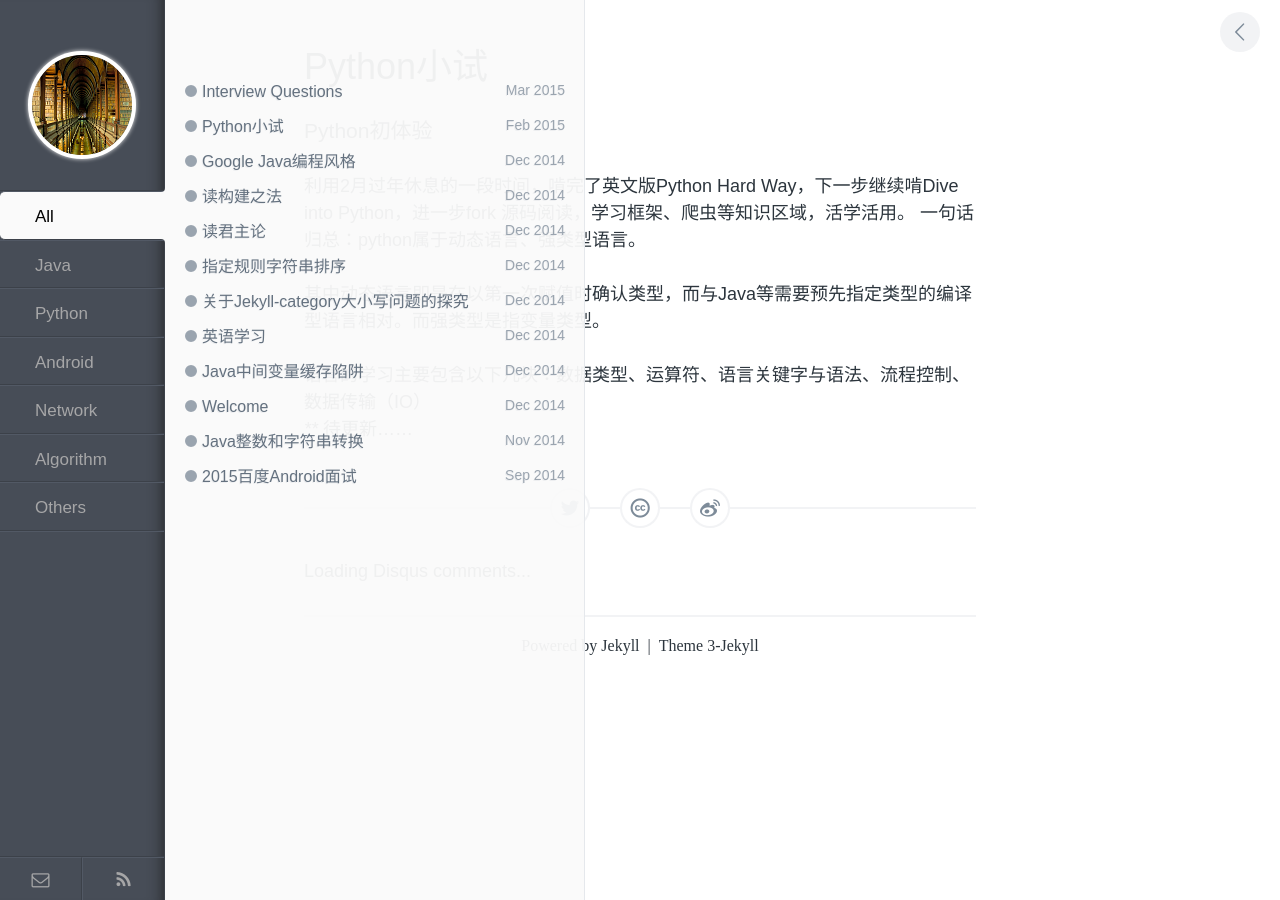
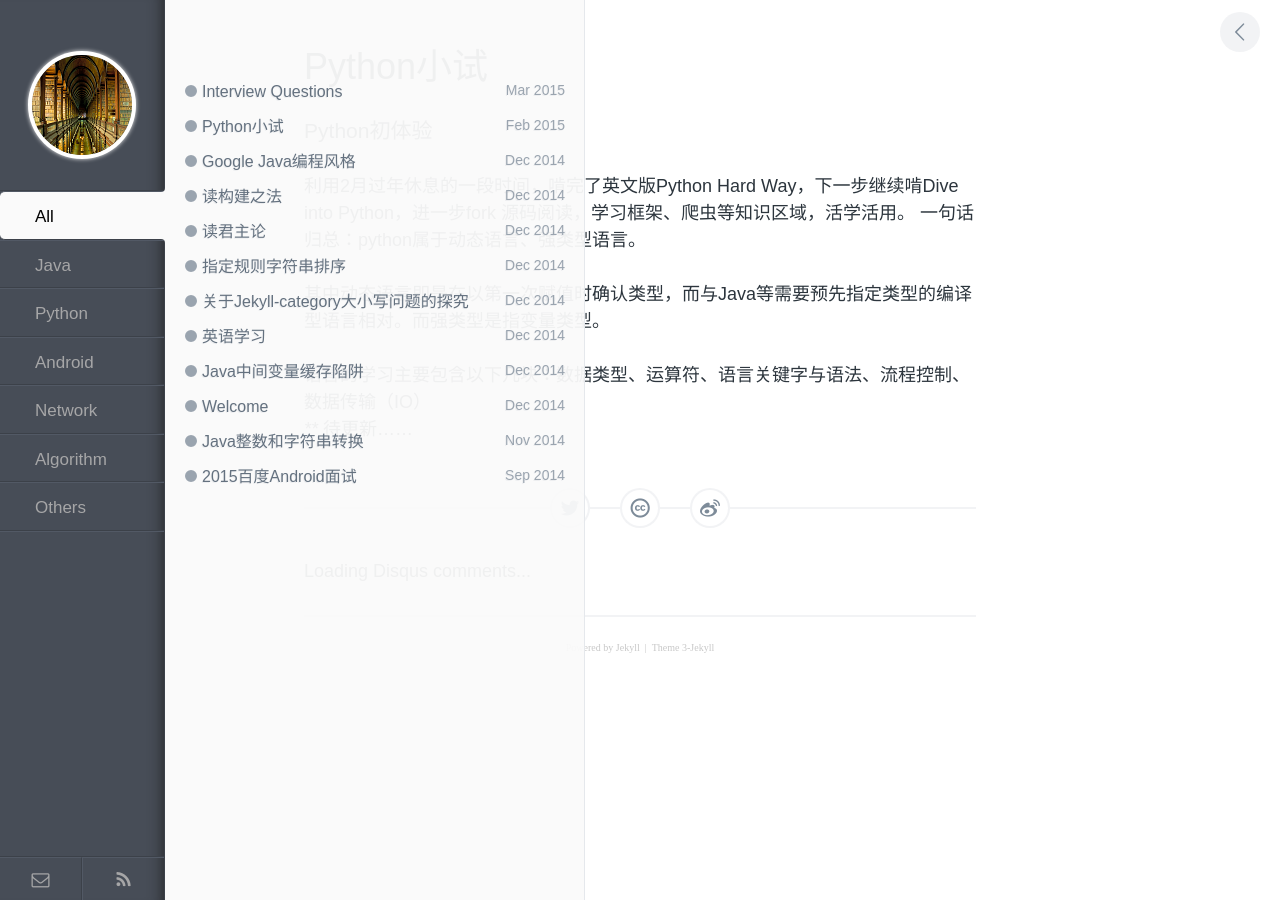
Before and after one commit to enlipan/enlipan.github.io, a Jekyll site: the page built from _posts/2015-2-25-start-Python.md, in a window 1280 px wide. Built offline with Jekyll 4.4.1, drawn with Linux system fonts in a browser that asks for light colours; comment, search, counter and statistics services are not loaded.

Commit message:
update front

```diff
--- a/_layouts/post.html
+++ b/_layouts/post.html
@@ -18,4 +18,4 @@
   <a href="http://disqus.com" class="dsq-brlink" target="_blank">Loading Disqus comments...</a>
 </div> <!-- end #disqus_thread -->
 
-<p id="copyright"><font size="3px" face="French Script MT" >Powered by <a href="http://jekyllrb.com" target="_blank">Jekyll</a></font><font size="3px" face="French Script MT" >&nbsp;&nbsp;|&nbsp;&nbsp;Theme <a href="https://github.com/P233/3-Jekyll" target="_blank">3-Jekyll</a></font></p>
+<p id="copyright"><font size="1px" face="French Script MT" color="#C8C8C8" >Powered by <a href="http://jekyllrb.com" target="_blank">Jekyll</a></font><font size="1px" face="French Script MT" color="#C8C8C8" >&nbsp;&nbsp;|&nbsp;&nbsp;Theme <a href="https://github.com/P233/3-Jekyll" target="_blank">3-Jekyll</a></font></p>
```
